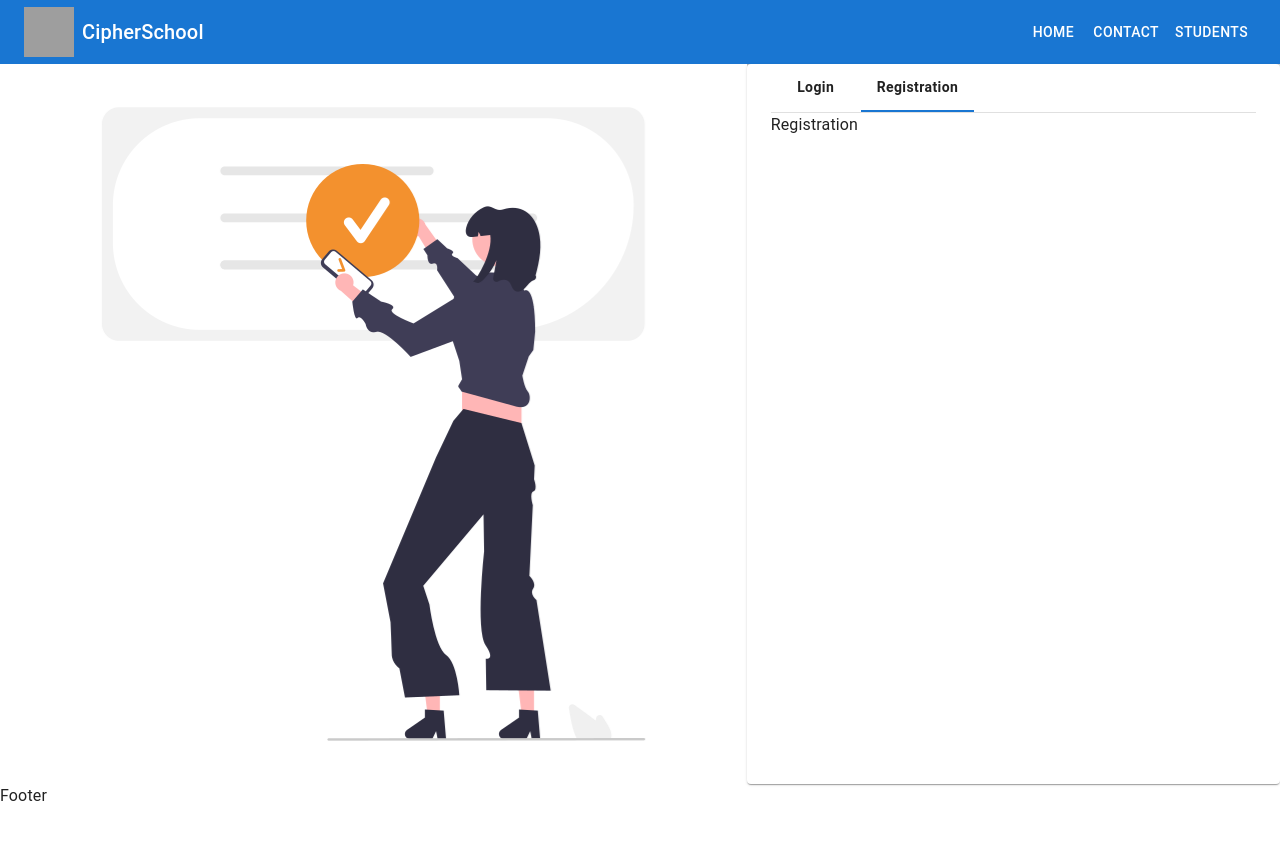
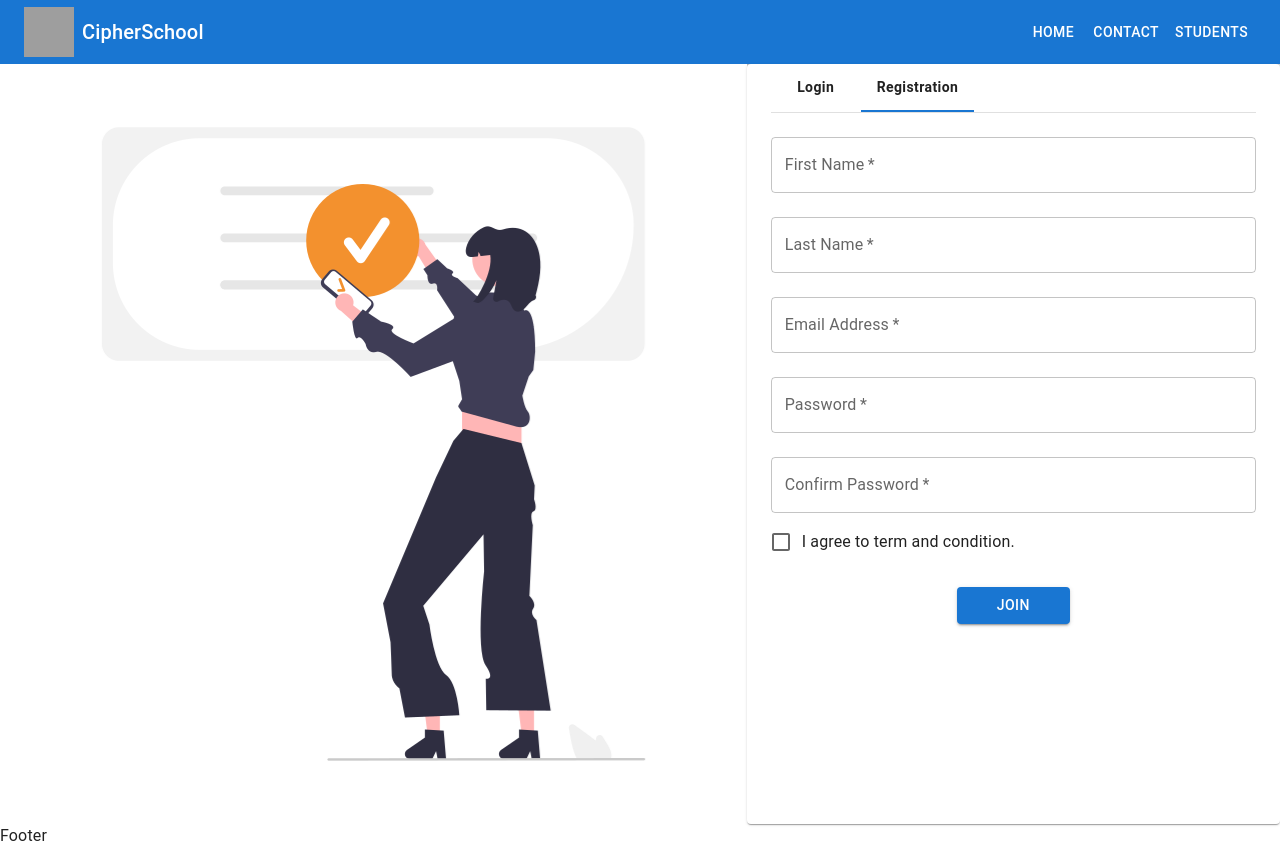
Before and after one commit to Champhimu/CipherSchools, a React (Create React App) app: page /std/login in a window 1280 px wide. Both pictures are taken after a click on the tab "Registration". Before the commit the page ends 808 px from the top, so only its background shows below. Built offline with nearby package versions, Linux system fonts and the light colour scheme; grey boxes are pictures that could not be loaded.

Commit message:
registration comp

```diff
--- a/src/Component/User/LogReg.js
+++ b/src/Component/User/LogReg.js
@@ -26,7 +26,7 @@ const LogReg = () => {
 
   return (
     <>
-    <Grid container sx={{ height: '90vh' }}>
+    <Grid container sx={{ height: '95vh' }}>
       <Grid item lg={7} sm={5} sx={{
         backgroundImage: `url(${authentication})`,
         backgroundRepeat: 'no-repeat',
@@ -37,7 +37,7 @@ const LogReg = () => {
       </Grid>
       <Grid item lg={5} sm={7} xs={12}>
         <Card sx={{ width: '100%', height: '100%' }}>
-          <Box sx={{ mx: 3, height: 530 }}>
+          <Box sx={{ mx: 3, height: '100%' }}>
             <Box sx={{ borderBottom: 1, borderColor: 'divider' }}>
               <Tabs value={value} textColor='#503118' onChange={handleChange}>
                 <Tab label='Login' sx={{ textTransform: 'none', fontWeight: 'bold' }}></Tab>
--- a/src/Component/User/Registration.js
+++ b/src/Component/User/Registration.js
@@ -1,11 +1,52 @@
-import React from 'react'
+import { TextField, FormControlLabel, Checkbox, Button, Box, Alert } from '@mui/material';
+import { useState } from 'react';
+import { useNavigate } from 'react-router-dom';
 
 const Registration = () => {
-  return (
-    <div>
-      Registration
-    </div>
-  )
-}
+  const [error, setError] = useState({
+    status: false,
+    msg: "",
+    type: ""
+  })
+  const navigate = useNavigate();
+  const handleSubmit = (e) => {
+    e.preventDefault();
+    const data = new FormData(e.currentTarget);
+    const actualData = {
+      name: data.get('name'),
+      email: data.get('email'),
+      password: data.get('password'),
+      password_confirmation: data.get('password_confirmation'),
+      tc: data.get('tc'),
+    }
+    if (actualData.name && actualData.email && actualData.password && actualData.password_confirmation && actualData.tc !== null) {
+      if (actualData.password === actualData.password_confirmation) {
+        console.log(actualData);
+        document.getElementById('registration-form').reset()
+        setError({ status: true, msg: "Registration Successful", type: 'success' })
+        navigate('/dashboard')
+      } else {
+        setError({ status: true, msg: "Password and Confirm Password Doesn't Match", type: 'error' })
+      }
+    } else {
+      setError({ status: true, msg: "All Fields are Required", type: 'error' })
+    }
+  }
+  return <>
+    <Box component='form' noValidate sx={{ mt: 1 }} id='registration-form' onSubmit={handleSubmit}>
+      <TextField margin='normal' required fullWidth id='first_name' name='first_name' label='First Name' />
+      <TextField margin='normal' required fullWidth id='last_name' name='last_name' label='Last Name' />
+      <TextField margin='normal' type='email' required fullWidth id='email' name='email' label='Email Address' />
+      {/* <TextField margin='normal' type='number' required fullWidth id='number' name='name' label='Name' /> */}
+      <TextField margin='normal' required fullWidth id='password' name='password' label='Password' type='password' />
+      <TextField margin='normal'  required fullWidth id='password_confirmation' name='password_confirmation' label='Confirm Password' type='password' />
+      <FormControlLabel control={<Checkbox value="agree" color="primary" name="tc" id="tc" />} label="I agree to term and condition." />
+      <Box textAlign='center'>
+        <Button type='submit' variant='contained' sx={{ mt: 3, mb: 2, px: 5 }}>Join</Button>
+      </Box>
+      {error.status ? <Alert severity={error.type}>{error.msg}</Alert> : ''}
+    </Box>
+  </>;
+};
 
-export default Registration
+export default Registration;
```
